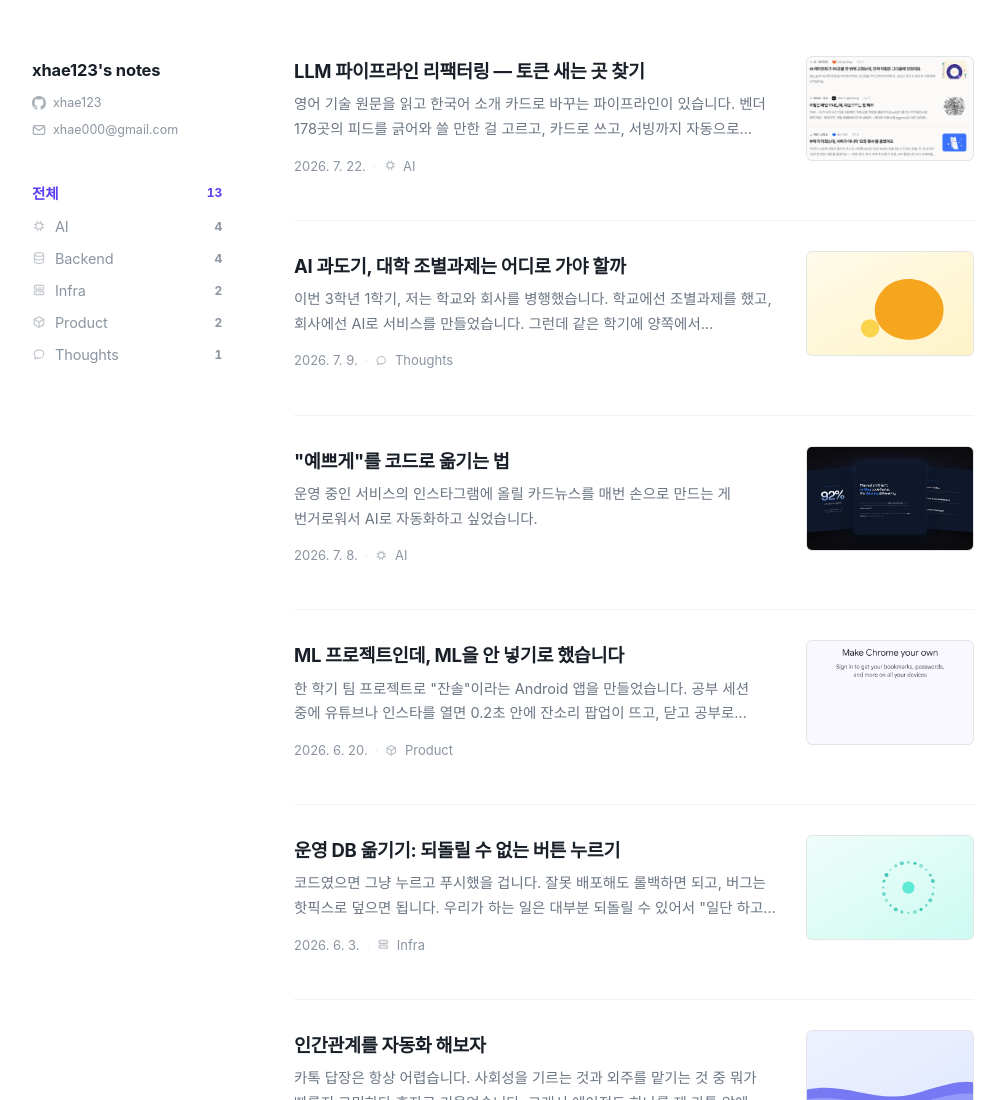
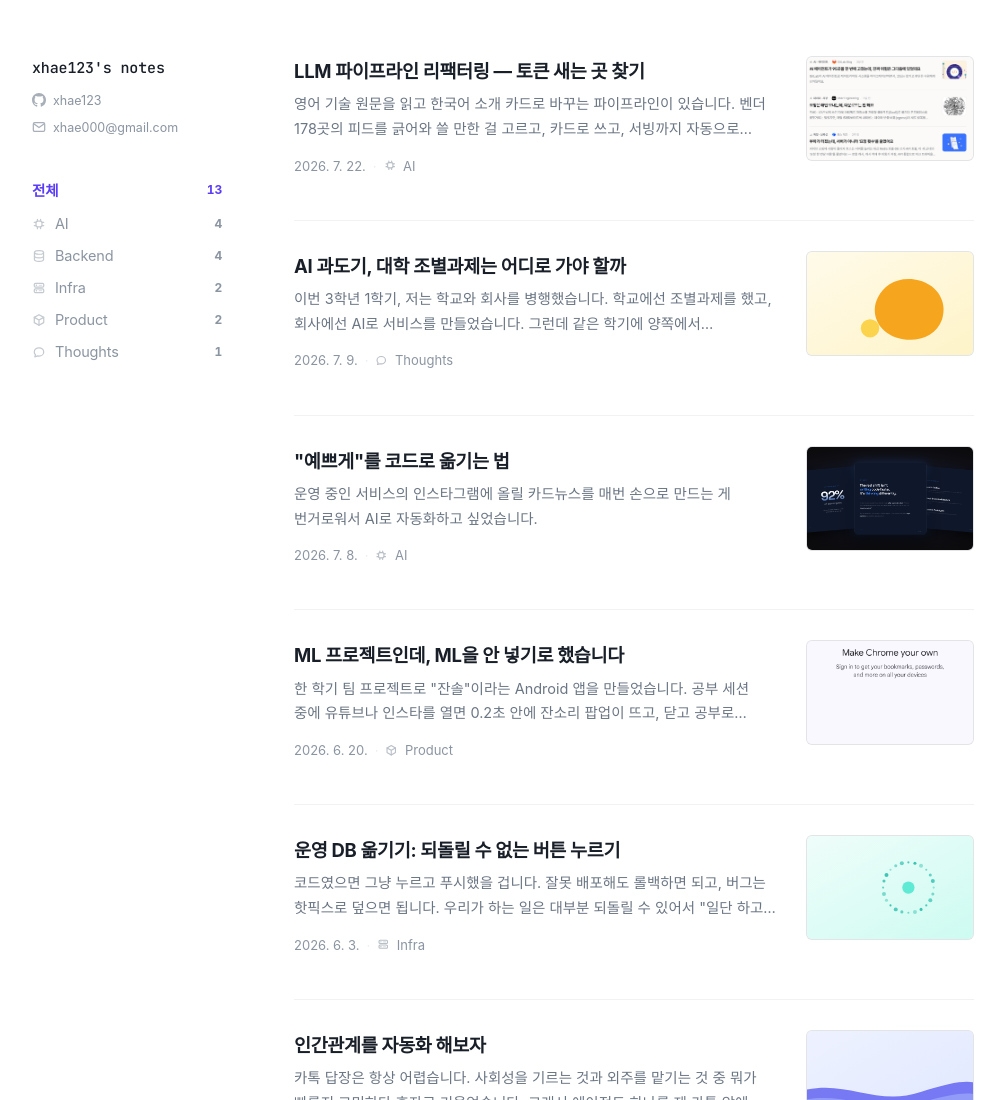
Before and after one commit to xhae123/xhae123.github.io, a website: page index.html in a window 1280 px wide. Shown: the top 1100 px of the page, without its empty margins (137-1142 px from the left). Drawn offline with Linux system fonts and the light colour scheme; a web font is replaced by a local one.

Commit message:
fix: rail-name (home wordmark) use mono font to match post-page site-label

```diff
--- a/styles.css
+++ b/styles.css
@@ -356,8 +356,9 @@ a:focus-visible,
 
 .rail-name {
   display: block;
-  font-size: 16.5px;
-  font-weight: 700;
+  font-family: var(--font-mono);
+  font-size: 15px;
+  font-weight: 500;
   letter-spacing: -0.01em;
   margin: 0 0 8px;
   transition: color 0.15s;
```
